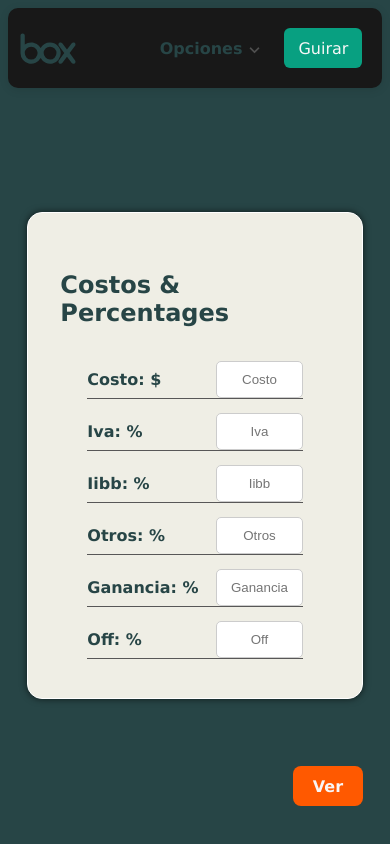
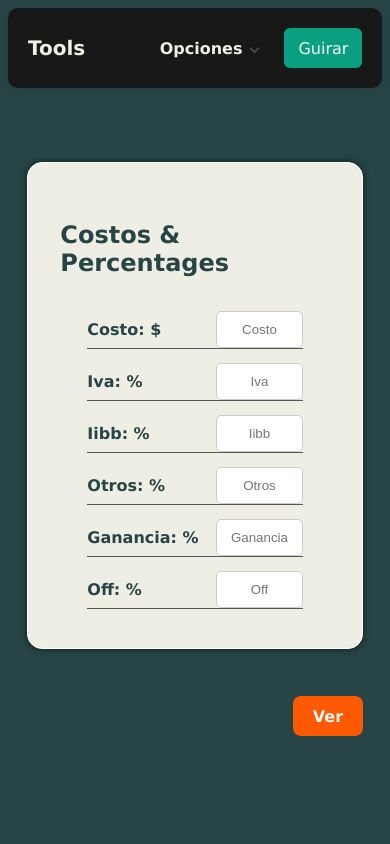
Before and after one commit to JonnyFernandez/Precio-Costo, a React (Vite) app: page / in a window 390 px wide. Built offline with nearby package versions, Linux system fonts and the light colour scheme.

Commit message:
mejora de codigo2

```diff
--- a/src/App.jsx
+++ b/src/App.jsx
@@ -9,7 +9,7 @@ function App() {
       <Routes>
 
         <Route path="/" element={<PriceCalculator />} />
-        <Route path="/price-margin" element={<GainCalculator />} />
+        <Route path="/presupuestoB" element={<GainCalculator />} />
         {/* <Route path="/butgetA" element={<h1>Presupuesto A</h1>} />
         <Route path="/butgetB" element={<h1>Presupuesto B</h1>} /> */}
       </Routes>
--- a/src/views/gainCalculator/GainCalculator.jsx
+++ b/src/views/gainCalculator/GainCalculator.jsx
@@ -35,7 +35,8 @@ const GainCalculator = () => {
                     <div className={`${d.front} ${isFlipped ? d.flip : ''}`}>
                         <div className={d.insideFront}>
                             <h2>Costos & Margen</h2>
-                            {['costo', 'iva', 'iibb', 'otros', 'ganancia', 'off'].map((field, index) => (
+                            <p>proximamante apartado de presupuestos...</p>
+                            {/* {['costo', 'iva', 'iibb', 'otros', 'ganancia', 'off'].map((field, index) => (
                                 <div key={index} className={d.inputs}>
                                     <label htmlFor={field}>{field.charAt(0).toUpperCase() + field.slice(1)}: {field === 'costo' ? '$' : '%'}</label>
                                     <input
@@ -49,14 +50,15 @@ const GainCalculator = () => {
                                         inputMode="numeric"
                                     />
                                 </div>
-                            ))}
+                            ))} */}
                         </div>
                     </div>
 
                     <div className={`${d.back} ${!isFlipped ? d.flip : ''}`}>
                         <div className={d.insideFront}>
                             <h2>Resultados</h2>
-                            {[
+                            <p>proximamante apartado de presupuestos...</p>
+                            {/* {[
                                 { label: 'Precio', value: price.toFixed(2) },
                                 { label: 'Precio Off', value: priceOff.toFixed(2) },
                                 { label: 'Descuento', value: discount.toFixed(2) },
@@ -68,7 +70,7 @@ const GainCalculator = () => {
                                     <label htmlFor={item.label}>{item.label}:</label>
                                     <span>{item.value}</span>
                                 </div>
-                            ))}
+                            ))} */}
                         </div>
                     </div>
 
--- a/src/views/nav/Nav.jsx
+++ b/src/views/nav/Nav.jsx
@@ -1,21 +1,18 @@
-import { useState } from 'react';
 import d from './Nav.module.css'
 import { NavLink } from 'react-router-dom'
 
 
 const Nav = ({ changeCard }) => {
-
-
-
     return (
         <div className={d.body}>
+
             <nav>
-
-                <div className={d.logo}>
-                    {/* <img src='../../../public/avatar-9-3d.png' /> */}
+                {/* <div className={d.logo}>
+                    <img src='../../../public/avatar-9-3d.png' />
                     <svg xmlns="http://www.w3.org/2000/svg" width="4.5em" height="4.5em" viewBox="0 0 24 24"><path fill="currentColor" d="M15.39 14.04a2.57 2.57 0 0 0-2.57-2.57a2.565 2.565 0 1 0 2.57 2.57m1.71 0a4.274 4.274 0 0 1-8.05 2A4.274 4.274 0 0 1 1 14.11V7c0-.44.39-.82.86-.82s.84.38.85.82v3.62c.72-.54 1.61-.86 2.57-.86c1.63 0 3.05.92 3.77 2.27a4.27 4.27 0 0 1 3.77-2.27c2.36 0 4.28 1.92 4.28 4.28m-9.26 0c0-1.42-1.15-2.57-2.56-2.57a2.57 2.57 0 0 0-2.57 2.57a2.565 2.565 0 0 0 5.13 0m15 2.92c.11.16.16.34.16.51c0 .26-.12.53-.34.68a.9.9 0 0 1-.51.17c-.25 0-.5-.11-.65-.32l-1.91-2.53L17.7 18c-.17.21-.42.32-.67.32c-.18 0-.36-.06-.53-.17c-.21-.15-.33-.43-.33-.69c0-.17.06-.35.16-.5l2.17-2.92l-2.17-2.93a.83.83 0 0 1-.16-.5c0-.26.12-.51.33-.68c.39-.28.91-.21 1.2.16l1.89 2.52l1.91-2.52c.26-.37.79-.44 1.16-.16c.23.17.34.43.34.7c0 .17-.05.34-.16.48l-2.18 2.93z" /></svg>
-                </div>
-
+                    Tool's
+                </div> */}
+                <h1 className={d.tools}>Tools</h1>
                 <ul className={d.links}>
                     {/* <li>
                         <a>Info</a>
@@ -28,8 +25,8 @@ const Nav = ({ changeCard }) => {
                                 <span className="material-icons"> expand_more </span>
                             </a>
                             <div className={d.menu}>
-                                <NavLink to={'/'}>P - Porcentaje</NavLink>
-                                <NavLink to={'/price-margin'}>P - Margen</NavLink>
+                                <NavLink to={'/'}>Precio Venta</NavLink>
+                                <NavLink to={'/presupuestoB'}>Presupuesto B</NavLink>
 
 
                             </div>
--- a/src/views/nav/Nav.module.css
+++ b/src/views/nav/Nav.module.css
@@ -88,17 +88,21 @@
     margin-top: 0.5rem;
     z-index: 1000;
     box-shadow: 0 2px 10px rgba(0, 0, 0, 0.1);
+    color: var(--PrimaryColor1);
+
 
     }
 
-   .logo{
-    width: 80px;
-    height: 80px;
-    margin-left: 50px;
-    /* background-color: red; */
-    display: flex;
-    align-items: center;
-    justify-content: center;
+   .tools{
+    /* width: 90px;
+    height: 80px; */
+    margin-left: 20px;
+
+    /* display: flex; */
+    /* align-items: center; */
+    /* justify-content: center; */
+    font-weight: 900;
+    font-family: Verdana, Geneva, Tahoma, sans-serif;
    }
 
 
--- a/src/views/priceCalculator/PriceCalculator.module.css
+++ b/src/views/priceCalculator/PriceCalculator.module.css
@@ -36,6 +36,7 @@
     position: relative;
     perspective: 1000px;
     margin-top: 20px;
+    /* background-color: red; */
 }
 
 
@@ -167,15 +168,24 @@
         height: 90%;
         width: 90%;
         /* background-color: rebeccapurple; */
+
     }
     .front, .back {
        border-radius: 15px;
        /* background-color: red; */
        height: 60%;
+       margin-top: -100px;
+
+
     }
     .change2{
         bottom: 0;
         left: 0;
+        margin-bottom: 70px;
+    }
+    .change{
+        margin-bottom: 70px;
+
     }
     label{
         /* background-color: red; */
```
